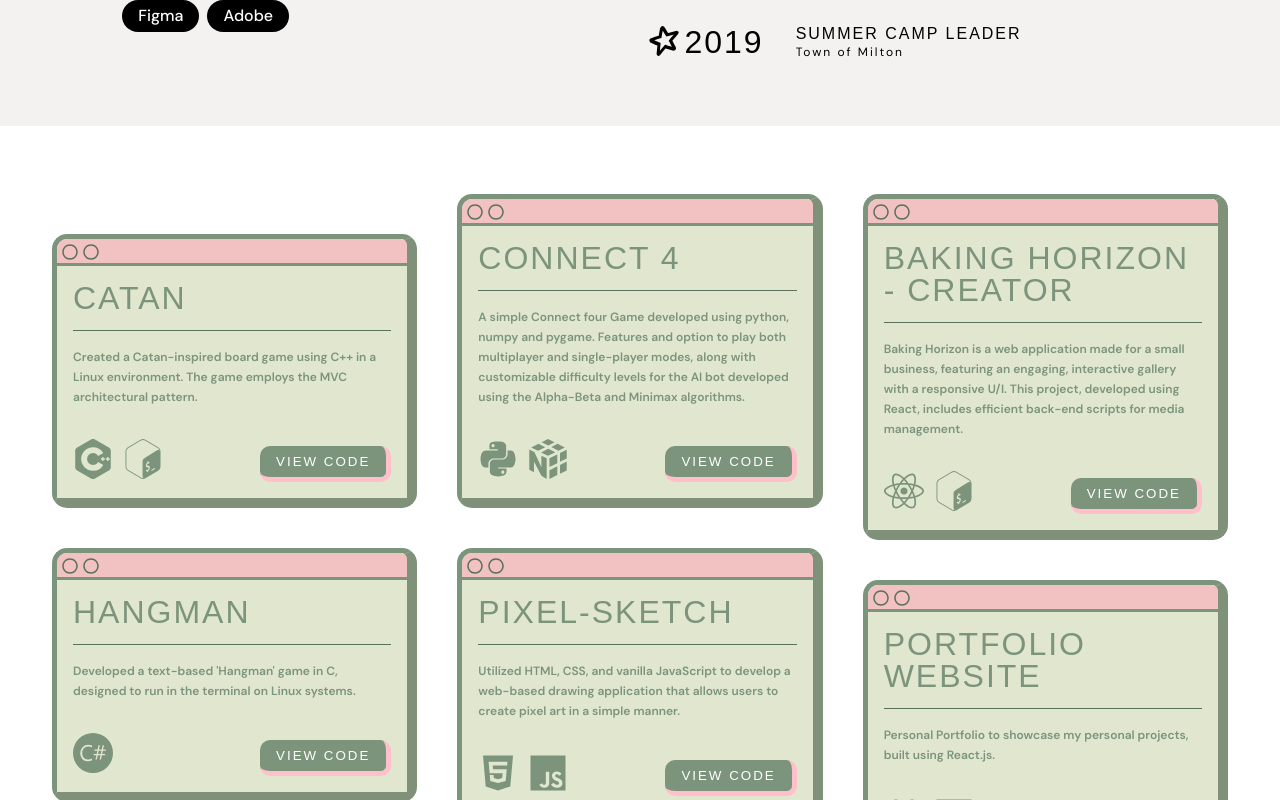
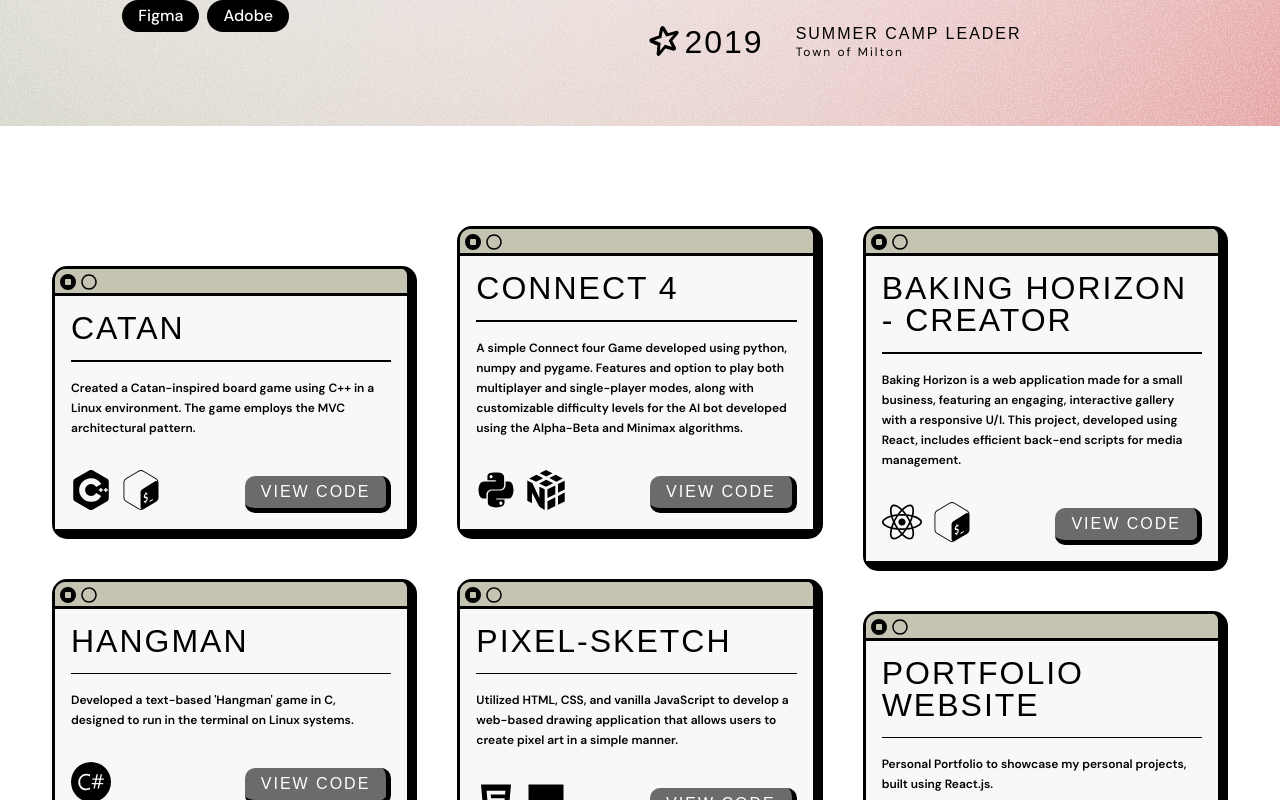
Before and after one commit to hadeya3ik/portfolio, a React (Vite) app: page / in a window 1280 px wide. Shown: the part 920-1720 px from the top of the page. Built offline with nearby package versions, Linux system fonts and the light colour scheme; a web font is replaced by a local one.

Commit message:
changing to beige theme

```diff
--- /dev/null
+++ b/public/play/play.css
@@ -0,0 +1,106 @@
+
+.play_container {
+    width: 100vw;
+    height: 100vh;
+}
+
+:root {
+    --bg: #fff8e6;
+    --bg_2:  #8C8C8C;
+    --text: #151515;
+    --yellow: #dd4ded;
+    --red: #ff9f9f;
+    --green: #7bd8ef;
+  }
+
+
+
+
+  /* body::before,
+  body::after {
+    position: absolute;
+    left: 0;
+    top: 0;
+    content: '';
+    width: 100%;
+    height: 100%;
+    z-index: -1;
+    opacity: 40%;
+  } */
+
+  .play_container {
+    background: var(--bg_2);
+    filter: url(#noiseFilter);
+  }
+
+  /* Blobs */
+  .blob-cont {
+    display: flex;
+    flex-direction: column;
+    justify-content: center;
+    align-items: center;
+    z-index: -2;
+    height: 100vw;
+    width: 100vw;
+    position: relative;
+    right: 5em;
+  }
+
+
+  .blob {
+    border-radius: 100px;
+    filter: blur(60px);
+  }
+
+  .yellow {
+    background-color: var(--yellow);
+    position: absolute;
+    top: 200px;
+    left: 100px;
+    height: 600px;
+    width: 600px;
+    animation: yellow 8s infinite ease;
+  }
+
+  .green {
+    background-color: var(--green);
+    position: absolute;
+    top: 80px;
+    right: -20px;
+    height: 400px;
+    width: 250px;
+
+    animation: green 8s infinite ease;
+  }
+
+  .red {
+    background-color: var(--red);
+    position: absolute;
+    right: 0;
+    top: 100px;
+    height: 550px;
+    width: 500px;
+
+    animation: red 8s infinite linear;
+  }
+
+  @keyframes yellow {
+    0% {top: 200px; left: 100px; transform: scale(1);}
+    30% {top: 300px; left: 150px; transform: scale(1.2);}
+    60% {top: 100px; left: 200px; transform: scale(1.3);}
+    100% {top: 200px; left: 100px; transform: scale(1);}
+  }
+
+  @keyframes green {
+    0% {top: 80px; right: -20px; transform: scale(1.2);}
+    30% {top: 300px; right: -20px;transform: scale(1);}
+    60% {top: 200px; right: 100px;transform: scale(1);}
+    100% {top: 80px; right: -20px; transform: scale(1.2);}
+  }
+
+  @keyframes red {
+    0% {top: 250px; right: 0px; transform: scale(1);}
+    30% {top: 150px; right: 150px;transform: scale(1.4);}
+    60% {top: 250px; right: 100px;transform: scale(1);}
+    100% {top: 250px; right: 0px; transform: scale(1);}
+  }
--- /dev/null
+++ b/public/play/play.jsx
@@ -0,0 +1,30 @@
+import './play.css'
+
+function play() {
+  return (
+    <div className="play_container">
+        <div className="blob-cont">
+          <div className="yellow blob"></div>
+          <div className="red blob"></div>
+          <div className="green blob"></div>
+          <div className="yellow blob"></div>
+          <div className="red blob"></div>
+          <div className="green blob"></div>
+        </div>
+      <svg>
+        <filter id='noiseFilter'>
+          <feTurbulence
+            type='fractalNoise'
+            baseFrequency='0.6'
+            stitchTiles='stitch'/>
+          <feColorMatrix in="colorNoise" type="matrix" values="1 0 0 0 0 0 1 0 0 0 0 0 1 0 0 0 0 0 1 0" />
+              <feComposite operator="in" in2="SourceGraphic" result="monoNoise"/>
+              <feBlend in="SourceGraphic" in2="monoNoise" mode="screen" />
+        </filter>
+
+      </svg>
+    </div>
+  )
+}
+
+export default play
--- a/src/App.jsx
+++ b/src/App.jsx
@@ -10,7 +10,7 @@ function App() {
         <NavBar />
         <Routes>
           <Route path="" element={<Home />} />
-          <Route path="/play" element={<play />} />
+          <Route path="/play" element={<Play />} />
         </Routes>
         <Footer />
       </>
--- a/src/assets/color.css
+++ b/src/assets/color.css
@@ -3,16 +3,16 @@
 }
 
 #nav-li .active {
-    color:rgb(123, 148, 123);
+    color:rgb(32, 35, 32);
+}
+
+#dp {
+    border: 20px solid rgb(0, 0, 0);
 }
 
 .linkdin_button {
     color: white;
-    background-color: rgb(123, 148, 123);
-}
-
-#dp {
-    border: 20px solid rgb(127, 145, 120);
+    background-color: rgb(0, 0, 0);
 }
 
 .skill {
@@ -20,39 +20,43 @@
     background-color: black;
 }
 
+
 /* website icons */
+
+
+.github_link {
+	color: rgb(255, 255, 255);
+	background-color:rgb(107, 107, 107);
+}
+
+.project_bar {
+    background-color: rgb(197, 195, 177);
+}
+
+.content {
+    background-color: rgb(248, 248, 248);
+}
+
+
 .project_description, .project_title, .mini_button, #project, .content{
-    color:rgb(123, 148, 123);
+    color:rgb(0, 0, 0);
+}
+
+
+#project {
+    border-right: 10px solid rgb(0, 0, 0);
+    border-bottom: 10px solid rgb(0, 0, 0);
+}
+.project_bar {
+    border-bottom: 3px solid rgb(0, 0, 0);
 }
 
 .github_link {
-	color: white;
-	background-color:rgb(123, 148, 123);
-}
-
-.project_bar {
-    background-color: rgb(242, 194, 194);
-    border-bottom: 3px solid rgb(123, 148, 123);
-}
-
-.content {
-    background-color: rgb(225, 230, 207);
-}
-
-#project {
-    border-right: 10px solid rgb(127, 145, 120);
-    border-bottom: 10px solid rgb(127, 145, 120);
-}
-
-.mini_button {
-    color: rgb(89, 112, 89);
+    border-right: 5px solid rgb(0, 0, 0);
+    border-bottom: 5px solid rgb(0, 0, 0);
 }
 
 hr {
-    background-color:  rgb(89, 112, 89);
+    background-color:  rgb(0, 0, 0);
+    height: 1.5px;
 }
-
-.github_link {
-    border-right: 5px solid pink;
-    border-bottom: 5px solid pink;
-}
--- a/src/components/project_folder/make_project/makeProject.css
+++ b/src/components/project_folder/make_project/makeProject.css
@@ -1,5 +1,5 @@
 #project {
-    border: 5px solid;
+    border: 3px solid;
     border-radius: 15px;
     border-right: 10px solid;
     border-bottom: 10px solid;
--- a/src/components/project_folder/make_project/makeProject.jsx
+++ b/src/components/project_folder/make_project/makeProject.jsx
@@ -1,5 +1,8 @@
 import './makeProject.css'
 import { FaRegCircle } from "react-icons/fa";
+import { FaCircleStop } from "react-icons/fa6";
+
+
 import PropTypes from 'prop-types';
 
 MakeProject.propTypes = {
@@ -9,11 +12,11 @@ MakeProject.propTypes = {
   };
 
 
-function MakeProject({ className, title, text, techIcons }) {
+  function MakeProject({ className, title, text, techIcons, link }) {
     return (
       <div id="project" className={className}>
         <div className="project_bar">
-          <FaRegCircle className='mini_button' />
+          <FaCircleStop className='mini_button' />
           <FaRegCircle className='mini_button' />
         </div>
         <div className="content">
@@ -24,9 +27,9 @@ function MakeProject({ className, title, text, techIcons }) {
             <div className="techstack">
               {techIcons.map((Icon, index) => <Icon key={index} size={40} />)}
             </div>
-            <button className="github_link">
+            <a href={link} className="github_link" target="_blank" rel="noopener noreferrer">
               View Code
-            </button>
+            </a>
           </div>
         </div>
       </div>
--- a/src/components/project_folder/project.css
+++ b/src/components/project_folder/project.css
@@ -1,4 +1,4 @@
-.projects_title{
+.projects_title {
 	font-family: "Akshar", sans-serif;
 	letter-spacing: 2px;
 	font-size: 2rem;
@@ -8,7 +8,7 @@
 }
 
 #project-cont {
-    padding: 6rem 4rem;
+    padding: 4rem 4rem ;
     align-items: center;
 }
 
@@ -33,3 +33,7 @@
 .filler {
     height: 40px;
 }
+
+#project-cont {
+    padding-top: 5rem;
+}
--- a/src/components/project_folder/project.jsx
+++ b/src/components/project_folder/project.jsx
@@ -21,36 +21,42 @@ function Project() {
         title="Connect 4 "
         text="A simple Connect four Game developed using python, numpy and pygame. Features and option to play both multiplayer and single-player modes, along with customizable difficulty levels for the AI bot  developed using the Alpha-Beta and Minimax algorithms. "
         techIcons={[FaPython, SiNumpy]}
+        link="https://github.com/hadeya3ik/Connect-4"
       />
       <MakeProject
         className="baking_horizon"
         title="Baking Horizon - creator"
         text="Baking Horizon is a web application made for a small business, featuring an engaging, interactive gallery with a responsive U/I. This project, developed using React, includes efficient back-end scripts for media management."
         techIcons={[FaReact, SiGnubash]}
+        link="https://github.com/hadeya3ik/bakingHorizon"
       />
       <MakeProject
         className="catan"
         title="Catan"
         text="Created a Catan-inspired board game using C++ in a Linux environment. The game employs the MVC architectural pattern."
         techIcons={[SiCplusplus, SiGnubash]}
+        link="https://github.com/hadeya3ik/Catan"
       />
       <MakeProject
         className="hangman"
         title="Hangman"
         text="Developed a text-based 'Hangman' game in C, designed to run in the terminal on Linux systems. "
         techIcons={[SiCsharp]}
+        link="https://github.com/hadeya3ik/Hangman"
       />
       <MakeProject
         className="pixel_sketch"
         title="Pixel-Sketch"
         text="Utilized HTML, CSS, and vanilla JavaScript to develop a web-based drawing application that allows users to create pixel art in a simple manner. "
         techIcons={[FaHtml5, IoLogoJavascript]}
+        link="https://github.com/hadeya3ik/pixel-draw"
       />
       <MakeProject
         className="portfolio"
         title="Portfolio Website"
         text="Personal Portfolio to showcase my personal projects, built using React.js."
         techIcons={[FaReact, IoLogoJavascript]}
+        link="https://github.com/hadeya3ik/portfolio"
       />
         </Masonry>
       </ResponsiveMasonry>
--- a/src/pages/home/home.jsx
+++ b/src/pages/home/home.jsx
@@ -1,10 +1,8 @@
 import Hero from './../../components/hero/hero'
 import Skills from './../../components/skills/skills'
 import Project from './../../components/project_folder/project'
-
-// import { Parallax, ParallaxLayer } from '@react-spring/parallax'
 import { Parallax } from 'react-parallax'
-import checker from './../../images/olivee.svg'
+import checker from './../../images/gggrain.svg'
 
 function home() {
   return (<>
--- a/src/pages/play/play.jsx
+++ b/src/pages/play/play.jsx
@@ -1,5 +1,10 @@
+import './play.css'
+
 function play() {
-  return (<></>
+  return (
+    <div className="play_container">
+
+    </div>
   )
 }
 
```
Also changed, not shown: src/images/gggrain.svg (added), src/pages/play/play.css (added).
